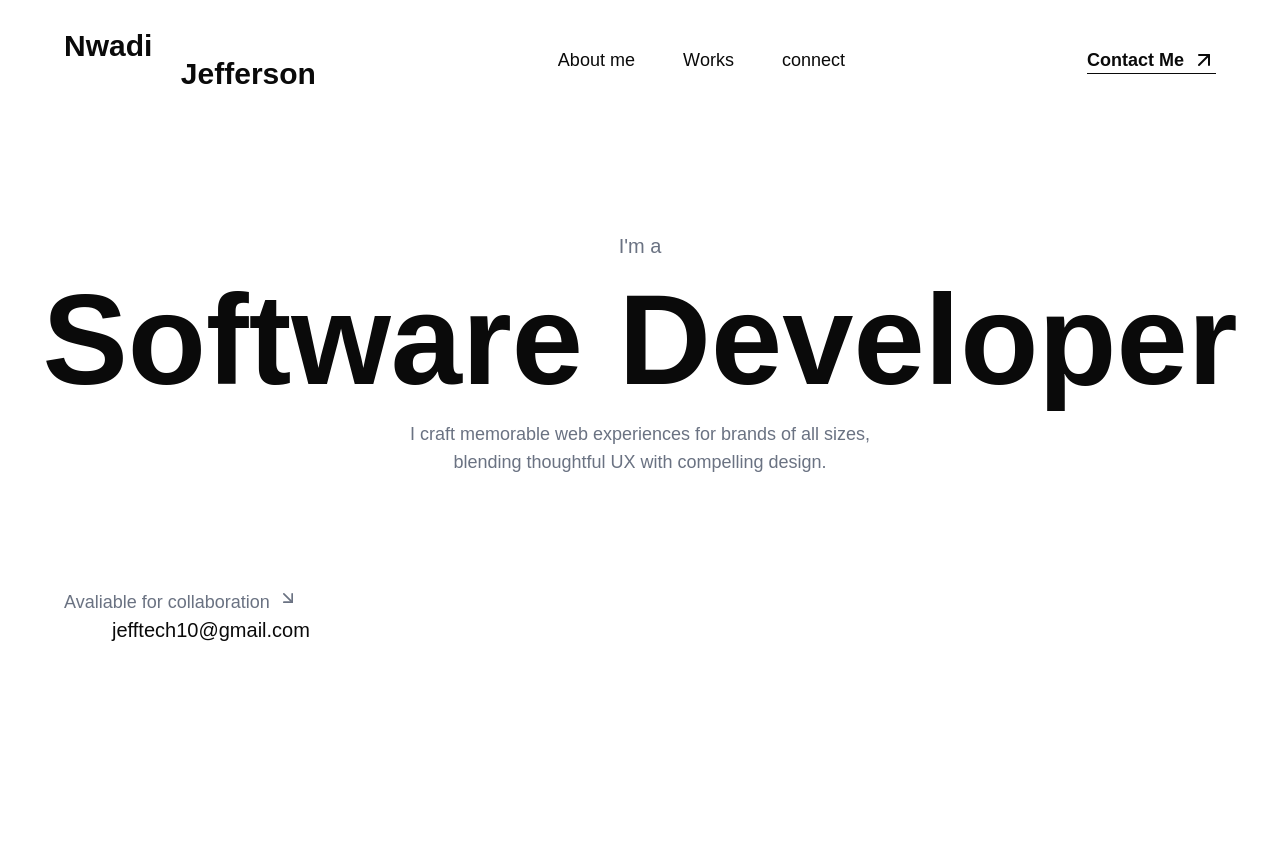
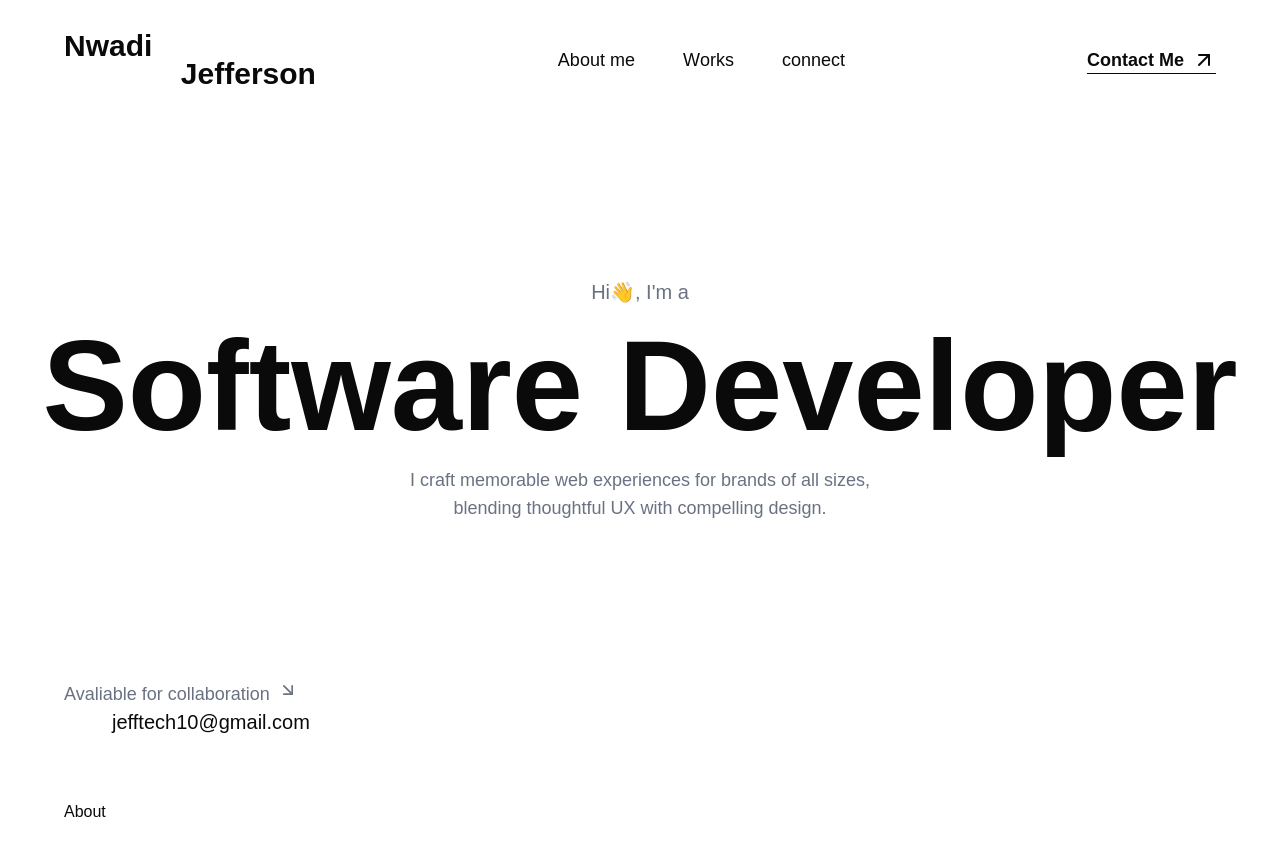
Before and after one commit to jeff-nwadi/Jefferson, a Next.js app in the folder jefferson/: page / in a window 1280 px wide. Shown: the top 856 px of the page. Before the commit the page ends 800 px from the top, so only its background shows below. Built offline with nearby package versions, Linux system fonts and the light colour scheme; a web font is replaced by a local one.

Commit message:
feat: Add About component and integrate it into Home page

```diff
--- a/jefferson/app/page.tsx
+++ b/jefferson/app/page.tsx
@@ -1,12 +1,14 @@
 import Image from "next/image";
 import Navbar from "../components/Navbar"
 import { HeroSection } from "@/components/HeroSection";
+import { About } from "@/components/About";
 
 export default function Home() {
   return (
     <main>
       <Navbar />
       <HeroSection />
+      <About />
     </main>
   );
 }
--- /dev/null
+++ b/jefferson/components/About.tsx
@@ -0,0 +1,9 @@
+import React from 'react'
+
+export const About = () => {
+  return (
+    <main className='px-16 py-16'>
+        <div>About</div>
+    </main>
+  )
+}
--- a/jefferson/components/HeroSection.tsx
+++ b/jefferson/components/HeroSection.tsx
@@ -10,24 +10,24 @@ import ScrambleHover from './fancy/text/scramble-hover';
 export const HeroSection = () => {
   return (
     <>
-      <main className="py-28 flex justify-center items-center ">
+      <main className="py-28 flex justify-center items-center h-[70vh]">
         <div className="">
           <h2 className="flex flex-col text-center md:items-center md:gap-4 gap-2 lg:mb-4 mb-2">
             <motion.span
-              initial={{ opacity: 0, y: -10 }}
+              initial={{ opacity: [0, 1, 1], y: [-10, -10, -0] }}
               animate={{ opacity: 1, y: 0 }}
               transition={{
                 duration: 0.6,
               }}
               className="text-[12px] lg:text-xl text-gray-500"
             >
-              I'm a
+             Hi👋, I'm a
             </motion.span>
             <motion.span
               initial={{ opacity: 0, scale: 0.5 }}
               animate={{ opacity: 1, scale: 1 }}
               transition={{
-                duration: 0.8,
+                duration: 0.7,
                 delay: 0.5,
                 ease: [0, 0.71, 0.2, 1.01],
               }}
@@ -63,7 +63,7 @@ export const HeroSection = () => {
 
       <section className="md:px-16 px-8">
         <motion.div
-            animate={{ opacity: [0, 1, 1], x: [-10, -10, -0] }}
+            animate={{ opacity: [0, 0, 1], x: [-10, -10, -0] }}
             transition={{
               duration: 0.9,
               ease: 'circInOut',
```
